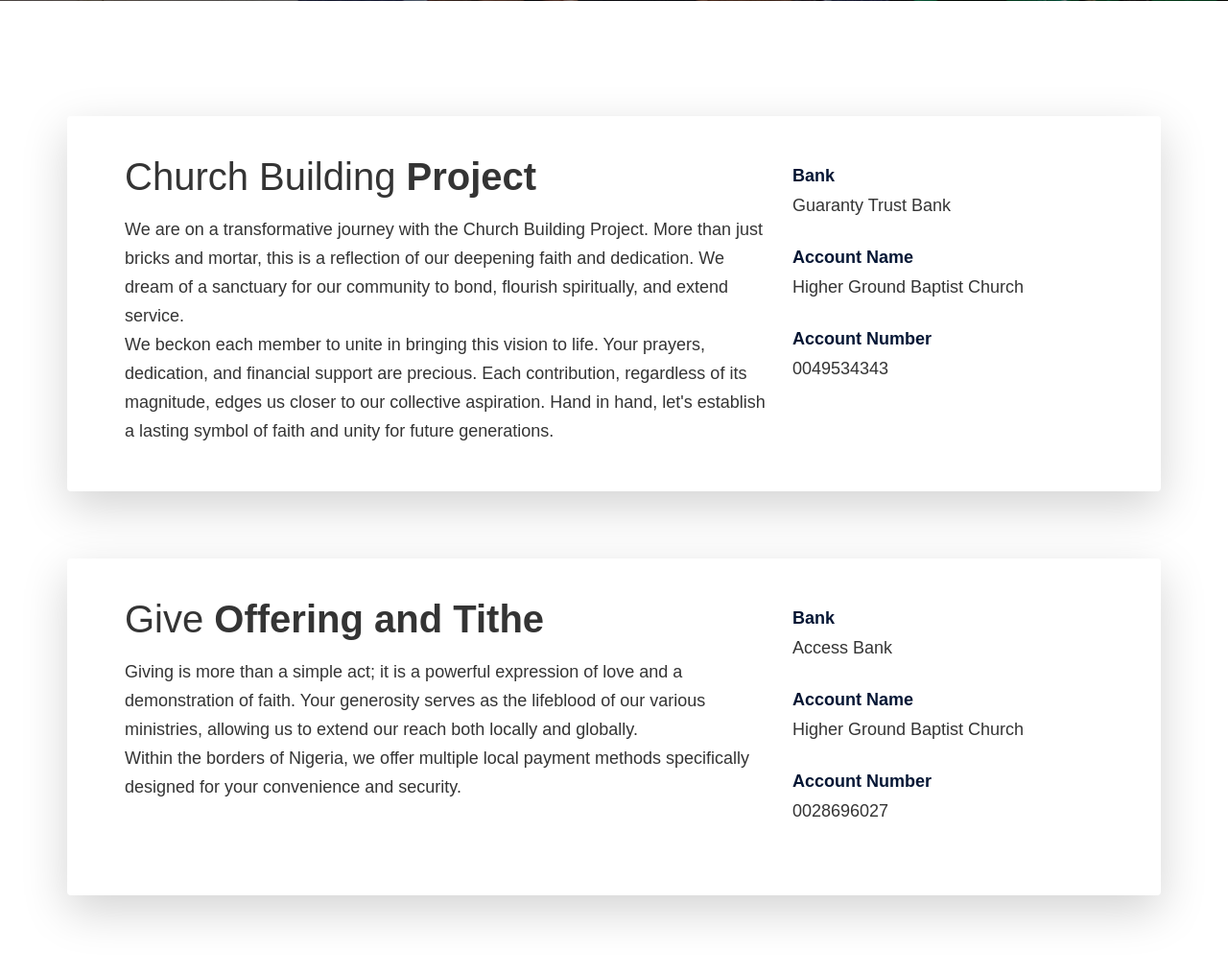
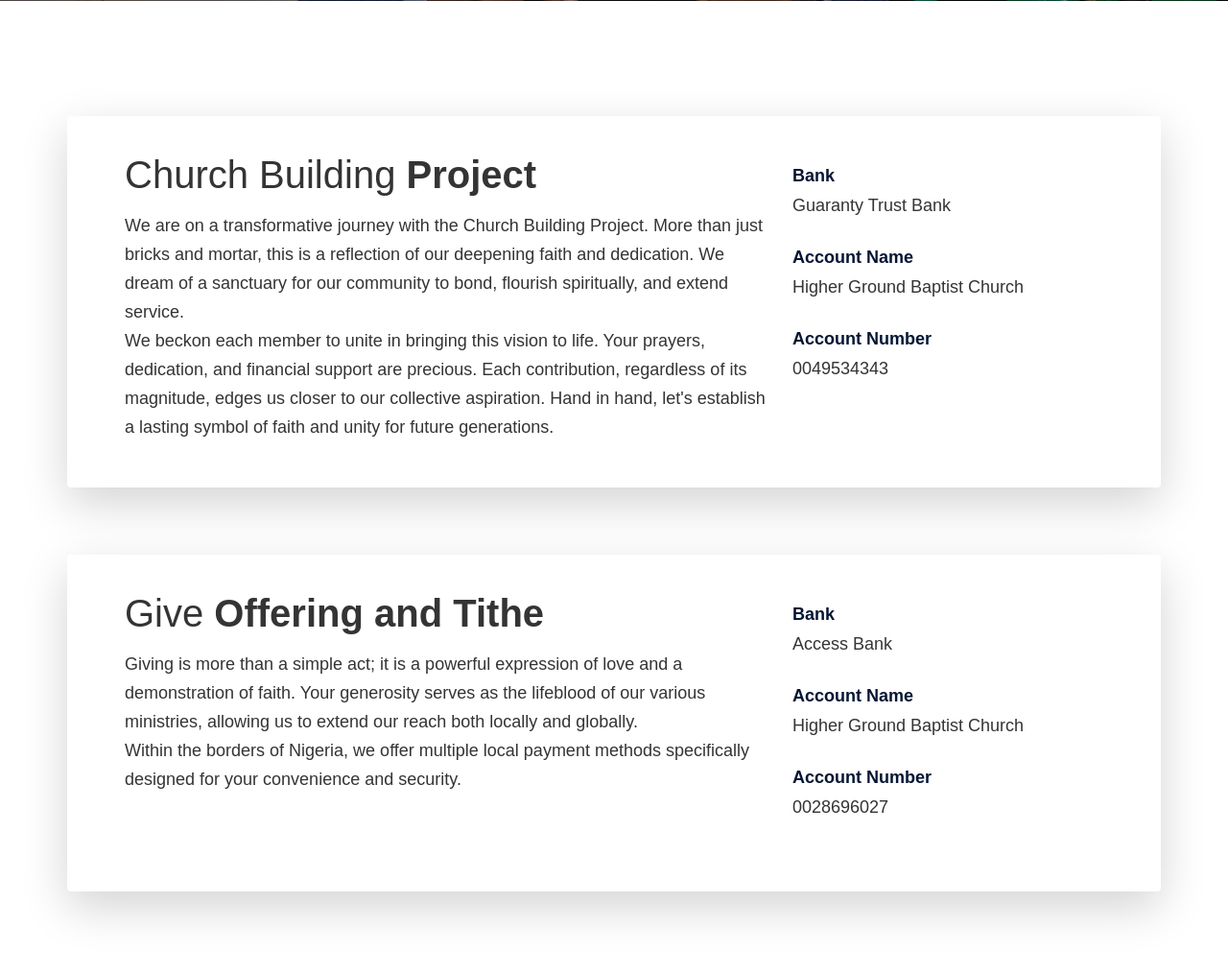
Before and after one commit to Oluwaseyiaee/hgbcinfluencer, a PHP site: page /give.php in a window 1280 px wide. Shown: the part 555-1570 px from the top of the page at 96% size. Run offline with PHP 8.4, Linux system fonts and the light colour scheme.

Commit message:
Updated Give.php Stylings

```diff
--- a/give.php
+++ b/give.php
@@ -53,6 +53,13 @@ include('template/header.php');
   .account-info_item {
     margin-bottom: 25px;
   }
+
+  @media (max-width: 991px) {
+
+    .account-info {
+      margin-top: 40px;
+    }
+  }
 </style>
 
 <div class="section-padding">
@@ -60,10 +67,10 @@ include('template/header.php');
 
     <div class="row rounded shadow-lg p-5 mb-4">
       <div class="col-md-8">
-        <p class="mb-25 title">
+        <span class="title">
           Church Building <span style="font-weight: bold">Project</span>
-        </p>
-        <p>
+        </span>
+        <p class="mt-3">
           We are on a transformative journey with the Church Building
           Project. More than just bricks and mortar, this is a reflection of
           our deepening faith and dedication. We dream of a sanctuary for
@@ -98,10 +105,10 @@ include('template/header.php');
 
     <div class="row rounded shadow-lg p-5 mb-4">
       <div class="col-md-8">
-        <p class="mb-25 title">
+        <span class="mb-25 title">
           Give <span style="font-weight: bold">Offering and Tithe</span>
-        </p>
-        <p>
+        </span>
+        <p class="mt-3">
           Giving is more than a simple act; it is a powerful expression of
           love and a demonstration of faith. Your generosity serves as the
           lifeblood of our various ministries, allowing us to extend our
--- a/index.php
+++ b/index.php
@@ -2,6 +2,7 @@
 $title = "Home | Higher Ground Baptist Church";
 include('template/header.php');
 ?>
+
 <!-- Hero Section Start -->
 <div class="hero-slider">
   <div class="hero-slides">
--- a/template/header.php
+++ b/template/header.php
@@ -36,9 +36,9 @@
 
 <body>
   <!-- Preloader Start -->
-  <!-- <div class="loader">
+  <div class="loader">
     <span class="loader-container"></span>
-  </div> -->
+  </div>
   <!-- Preloader End -->
 
   <!-- Header Area Start -->
```
